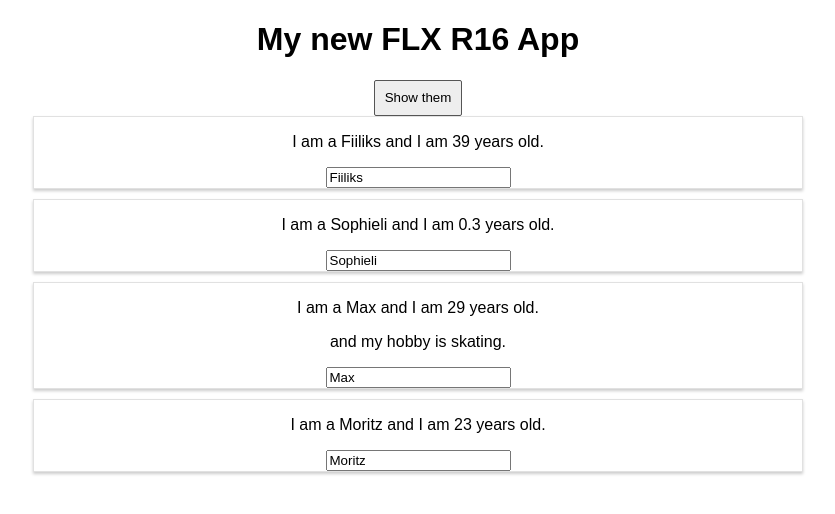
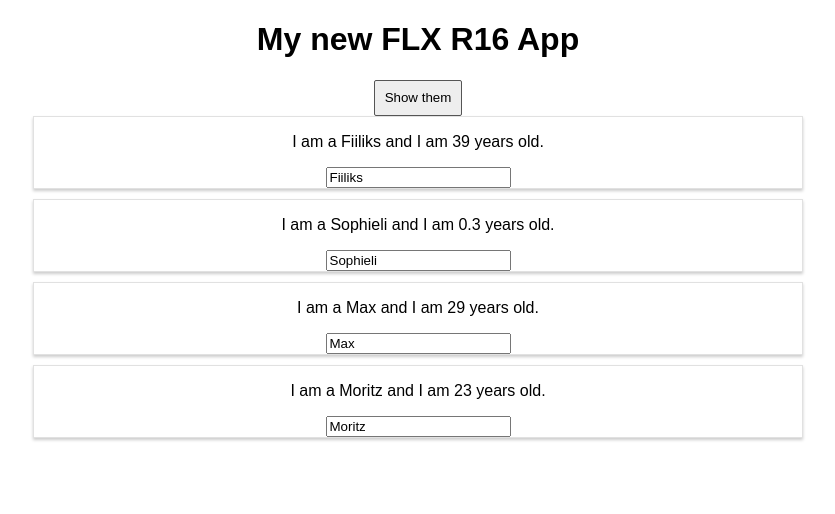
Before and after one commit to gitfilix/r16, a React (Create React App) app in the folder r16/: page / in a window 1280 px wide. Both pictures are taken after a click on the button "Show them". Shown: the top 514 px of the page, without its empty margins (222-1057 px from the left). Built offline with nearby package versions, Linux system fonts and the light colour scheme.

Commit message:
map over persons

```diff
--- a/r16/src/App.js
+++ b/r16/src/App.js
@@ -4,6 +4,7 @@
 
 class App extends Component {
   state = {
+    // single source of truth
     persons: [
       { name: 'Fiiliks', age: 39},
       { name: 'Sophieli', age: 0.3},
@@ -21,16 +22,14 @@
     )
   }
 
-  switchNameHandler = (newName) => {
-    // console.log("button was clicked! this:", this);
-    this.setState({
-      persons: [
-        { name: 'Felixli', age: 29},
-        { name: newName, age: 0.4},
-        { name: 'Määäxli', age: 31},
-        { name: 'Mor-its', age: 24}
-      ]
-    })
+  deletePersonHandler = (personIndex) => {
+    //1. slice copies and returned a new array
+    //const persons = this.state.persons.slice();
+
+    //2. es6 way: spread operator
+    const persons = [...this.state.persons];
+    persons.splice(personIndex, 1);
+    this.setState({persons: persons});
   }
 
   nameChangedHandler = (event) => {
@@ -51,21 +50,12 @@
     if (this.state.showPersons) {
       persons = (
         <div>
-          <Person
-          name={this.state.persons[0].name}
-          age={this.state.persons[0].age} />
-          <Person
-          name={this.state.persons[1].name}
-          age={this.state.persons[1].age} />
-          <Person
-          name={this.state.persons[2].name}
-          age={this.state.persons[2].age}
-          click={this.switchNameHandler.bind(this, 'hallo world')}
-          changed={this.nameChangedHandler}
-          >and my hobby is skating.</Person>
-          <Person
-          name={this.state.persons[3].name}
-          age={this.state.persons[3].age} />
+          {this.state.persons.map((person, index) => {
+            return <Person
+              click={() => this.deletePersonHandler(index)}
+              name={person.name}
+              age={person.age} />
+          })}
         </div>
       )
     }
```
